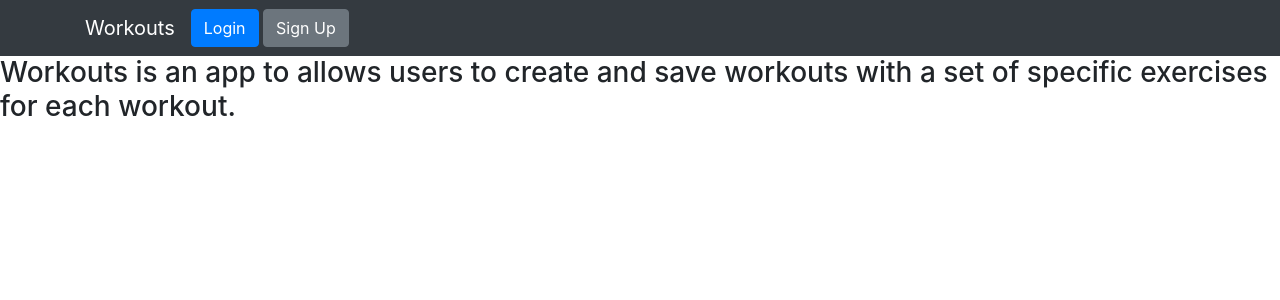
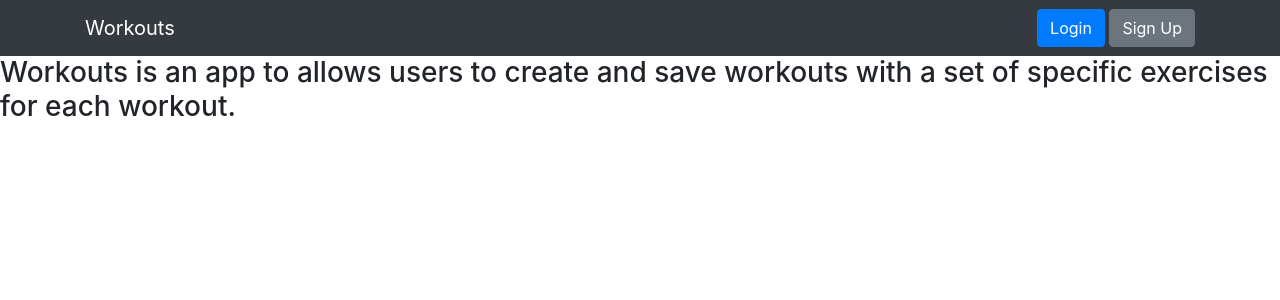
Before and after one commit to adamcromer/workouts, a React (Create React App) app in the folder client/: page / in a window 1280 px wide. Shown: the top 300 px of the page. Built offline with nearby package versions, Linux system fonts and the light colour scheme.

Commit message:
fixed navbar spacing!

```diff
--- a/client/src/components/Nav.js
+++ b/client/src/components/Nav.js
@@ -29,15 +29,17 @@ class Nav extends Component {
     return (
 
       <Navbar bg="dark" variant="dark" expand="lg">
-        <Container>
+        <Container className="justify-content-between">
           <Navbar.Brand href="/">Workouts</Navbar.Brand>
+          <div>
             <Navbar.Toggle aria-controls="basic-navbar-nav" />
-          <Navbar.Collapse id="basic-navbar-nav" className="justify-content-end">
+            <Navbar.Collapse id="basic-navbar-nav">
               <div className="mr-auto">
                 {this.state.isAuth ?
                   <UserInfo /> : <LoginButtons />}
               </div>
             </Navbar.Collapse>
+          </div>
         </Container>
       </Navbar>
 
```
Lines whose indentation alone changed are shown as unchanged.
